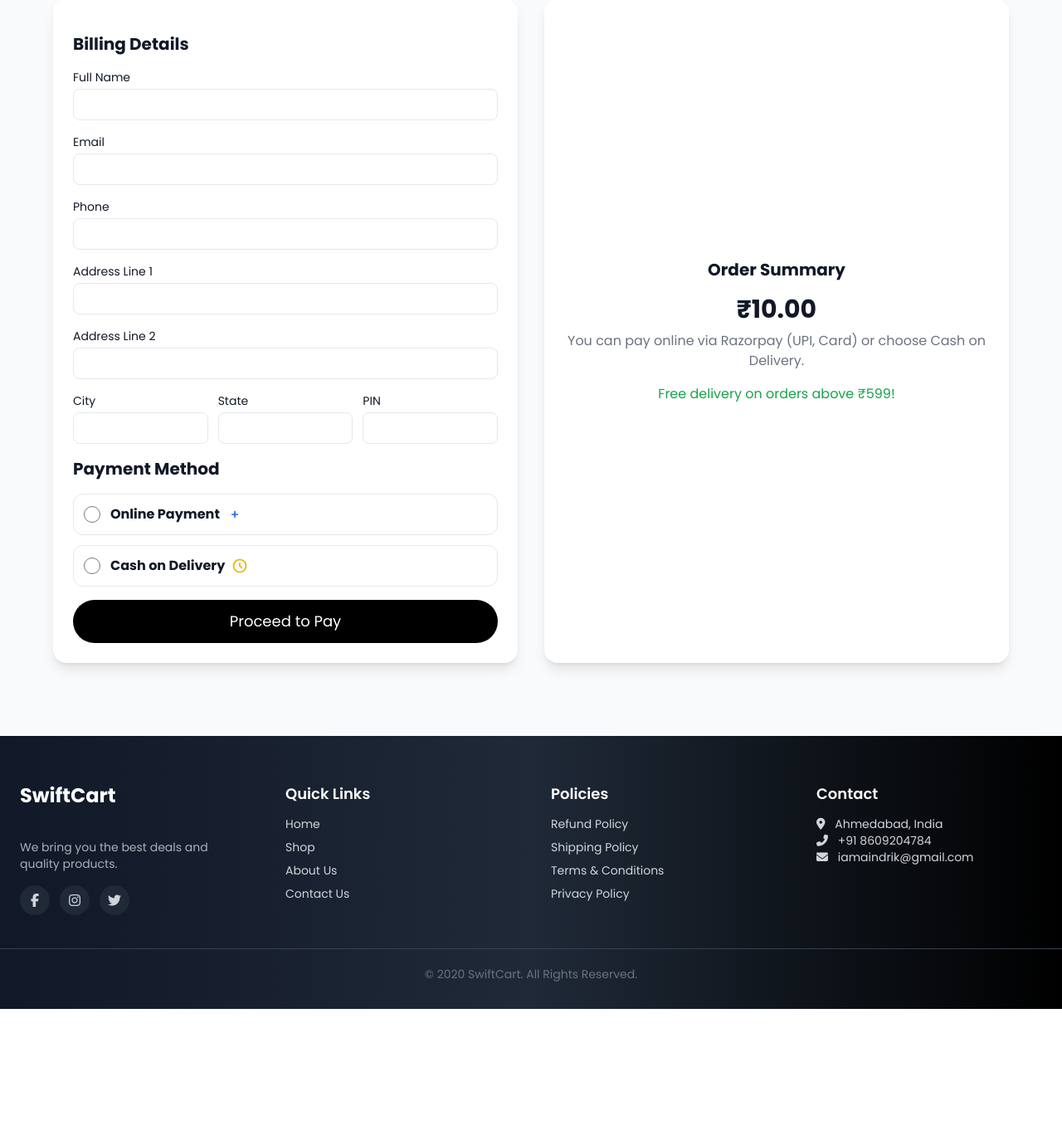
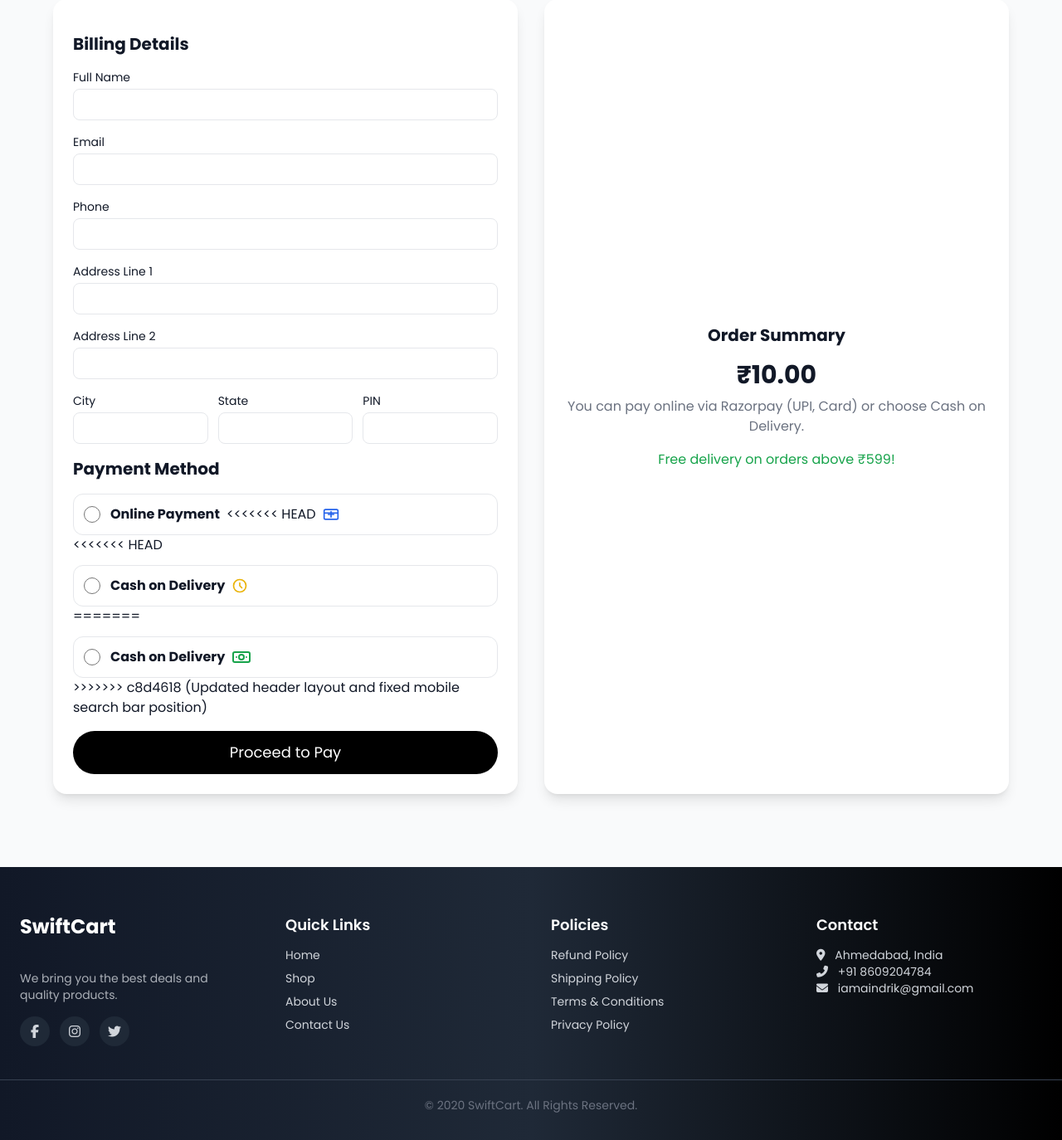
Before and after one commit to iamaindrik/swiftcart, a Flask app: template mercado/templates/shop/checkout.html in a window 1280 px wide. Shown: the part 241-1615 px from the top of the page at 83% size. Before the commit the page ends 1457 px from the top, so only its background shows below. Run offline with Flask 3, Linux system fonts and the light colour scheme; the template is opened without the code that fills it: values that come from a table or form of the project are taken from there, most other values are stand-ins (such as "Sample title", 1, 10 or a date in 2020); some libraries are stand-ins or nearby versions.

Commit message:
Update checkout.html

```diff
--- a/mercado/templates/shop/checkout.html
+++ b/mercado/templates/shop/checkout.html
@@ -51,13 +51,21 @@
           <input type="radio" name="payment_method" value="online" class="form-radio h-5 w-5 text-indigo-600">
           <span class="ml-3 flex items-center gap-2 text-sm sm:text-base">
             <strong>Online Payment</strong>
+<<<<<<< HEAD
             <svg xmlns="http://www.w3.org/2000/svg" class="h-5 w-5 text-blue-600" fill="none" viewBox="0 0 24 24" stroke="currentColor">
               <path stroke-linecap="round" stroke-linejoin="round" stroke-width="2" d="M12 8v8m-4-4h8" />
+=======
+            <!-- Credit Card Icon -->
+            <svg xmlns="http://www.w3.org/2000/svg" class="h-6 w-6 text-blue-600" fill="none" viewBox="0 0 24 24" stroke="currentColor">
+              <rect x="2" y="5" width="20" height="14" rx="2" ry="2" stroke-width="2" />
+              <line x1="2" y1="10" x2="22" y2="10" stroke-width="2" />
+>>>>>>> c8d4618 (Updated header layout and fixed mobile search bar position)
             </svg>
           </span>
         </label>
 
         <!-- COD Payment -->
+<<<<<<< HEAD
         <label class="flex items-center p-3 border rounded-xl cursor-pointer hover:shadow-md transition">
           <input type="radio" name="payment_method" value="cod" class="form-radio h-5 w-5 text-green-600">
           <span class="ml-3 flex items-center gap-2 text-sm sm:text-base">
@@ -67,6 +75,20 @@
             </svg>
           </span>
         </label>
+=======
+      <label class="flex items-center p-3 border rounded-xl cursor-pointer hover:shadow-md transition">
+        <input type="radio" name="payment_method" value="cod" class="form-radio h-5 w-5 text-green-600">
+        <span class="ml-3 flex items-center gap-2 text-sm sm:text-base">
+          <strong>Cash on Delivery</strong>
+          <!-- Cash Notes Icon -->
+          <svg xmlns="http://www.w3.org/2000/svg" class="h-6 w-6 text-green-600" fill="none" viewBox="0 0 24 24" stroke="currentColor">
+            <rect x="2" y="6" width="20" height="12" rx="2" ry="2" stroke-width="2"/>
+            <circle cx="12" cy="12" r="3" stroke-width="2"/>
+            <path d="M6 12h0M18 12h0" stroke-width="2" stroke-linecap="round"/>
+          </svg>
+        </span>
+      </label>
+>>>>>>> c8d4618 (Updated header layout and fixed mobile search bar position)
       </div>
 
       <button id="checkout-btn" type="submit" class="w-full mt-6 bg-black text-white rounded-full py-3 text-lg font-medium hover:bg-gray-800 transition">
@@ -115,13 +137,10 @@ onlineRadio.addEventListener('change', updateButtonText);
 
 checkoutForm.addEventListener('submit', (e)=>{
   if(codRadio.checked){
-    e.preventDefault();
-    // Show success tick overlay
-    orderSuccess.classList.remove('opacity-0','pointer-events-none');
+    // blank for flask
   } else if(onlineRadio.checked){
-    // Proceed to Razorpay
-    console.log("Redirect to Razorpay");
-    // e.preventDefault(); // Uncomment if you want to trigger Razorpay via JS
+    // Razorpay flow
+    // (keep e.preventDefault()
   }
 });
 </script>
```
